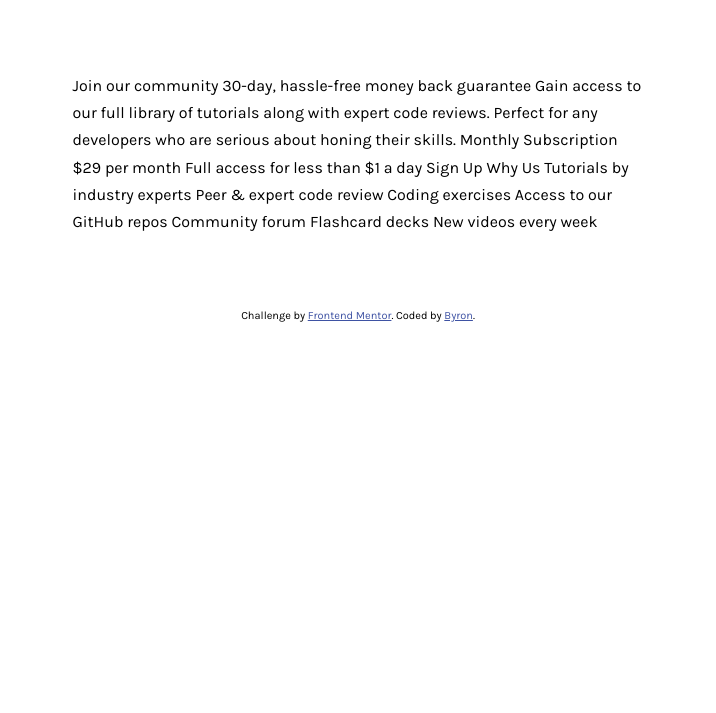
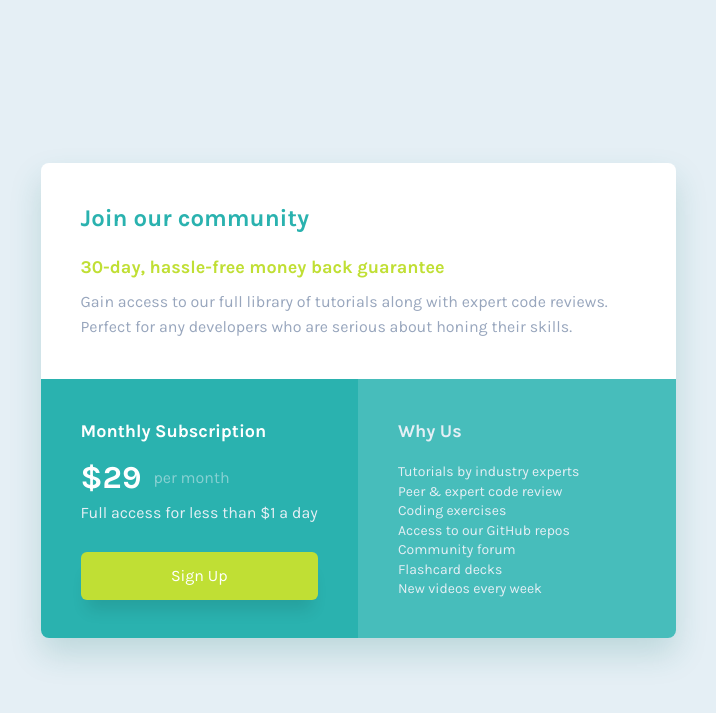
Before and after one commit to byronbyron/single-price-grid-component, a plain HTML site: page index.html in a window 1280 px wide. Shown: the whole page, without its empty margins (282-998 px from the left). Drawn offline with Linux system fonts and the light colour scheme.

Commit message:
Add styles for single price grid component

```diff
--- a/index.html
+++ b/index.html
@@ -11,32 +11,41 @@
 
   <link rel="stylesheet" href="styles.css">
 </head>
-<body>
+<body class="bg-light-gray">
   <main class="container">
-    Join our community
+    <div class="grid rounded shadow">
+      <div class="box bg-white text-grayish-blue">
+        <h1 class="h1 text-cyan mb-5">Join our community</h1>
 
-    30-day, hassle-free money back guarantee
+        <h2 class="h3 text-lime leading-tight">30-day, hassle-free money back guarantee</h2>
 
-    Gain access to our full library of tutorials along with expert code reviews.
-    Perfect for any developers who are serious about honing their skills.
+        <p class="text-xs md:text-base md:leading-normal leading-relaxed mb-2">Gain access to our full library of tutorials along with expert code reviews. Perfect for any developers who are serious about honing their skills.</p>
+      </div>
 
-    Monthly Subscription
+      <div class="box bg-cyan text-white">
+        <h2 class="h2">Monthly Subscription</h2>
 
-    &dollar;29 per month
+        <p class="flex items-center mb-1"><span class="font-bold text-xl leading-none mr-3">&dollar;29</span> <span class="text-light-gray opacity-50">per month</span></p>
 
-    Full access for less than &dollar;1 a day
+        <p class="text-light-gray mb-6">Full access for less than &dollar;1 a day</p>
 
-    Sign Up
+        <a href="#" class="btn">Sign Up</a>
+      </div>
 
-    Why Us
+      <div class="box bg-cyan-light text-light-gray">
+        <h2 class="h2">Why Us</h2>
 
-    Tutorials by industry experts
-    Peer &amp; expert code review
-    Coding exercises
-    Access to our GitHub repos
-    Community forum
-    Flashcard decks
-    New videos every week
+        <ul class="list text-xs leading-snug">
+          <li>Tutorials by industry experts</li>
+          <li>Peer &amp; expert code review</li>
+          <li>Coding exercises</li>
+          <li>Access to our GitHub repos</li>
+          <li>Community forum</li>
+          <li>Flashcard decks</li>
+          <li>New videos every week</li>
+        </ul>
+      </div>
+    </div>
   </main>
 
   <footer>
--- a/styles.css
+++ b/styles.css
@@ -3,7 +3,9 @@
 
 :root {
     --cyan: hsl(179, 62%, 43%);
-    --bright-yellow: hsl(71, 73%, 54%);
+    --cyan-light: hsl(179, 47%, 51%);
+    --lime: hsl(71, 73%, 54%);
+    --lime-dark: hsl(71, 73%, 48%);
     --light-gray: hsl(204, 43%, 93%);
     --grayish-blue: hsl(218, 22%, 67%);
     --white: hsl(0, 0%, 100%);
@@ -19,27 +21,163 @@ body {
     font-family: 'Karla', sans-serif;
     font-size: 1rem;
     font-weight: 400;
-    line-height: 1.7;
+    line-height: 1.6;
     min-height: 100vh;
     min-width: 375px;
+    display: flex;
+    align-items: center;
 }
 
-p {
-    margin: 0 0 1rem;
+h1, h2, p {
+    margin: 0;
+}
+
+.h1 {
+    font-size: 1.25rem;
+}
+
+.h2 {
+    font-size: 1.125rem;
+    margin-bottom: 1rem;
+}
+
+.h3 {
+    font-size: 1rem;
+    margin-bottom: 1rem;
 }
 
 .container {
-    max-width: 635px;
+    max-width: 375px;
     margin-left: auto;
     margin-right: auto;
     padding: 4.5rem 2rem;
 }
 
+.box {
+    padding: 1.5rem;
+}
+
+.font-bold { font-weight: 700; }
+
+.text-xl { font-size: 2rem; }
+.text-base { font-size: 1rem; }
+.text-xs { font-size: 0.875rem; }
+
+.leading-none { line-height: 1; }
+.leading-tight { line-height: 1.3; }
+.leading-snug { line-height: 1.4; }
+.leading-relaxed { line-height: 1.875; }
+
+.text-white { color: var(--white); }
+.text-cyan { color: var(--cyan); }
+.text-lime { color: var(--lime); }
+.text-light-gray { color: var(--light-gray); }
+.text-grayish-blue { color: var(--grayish-blue); }
+
+.bg-white { background-color: var(--white); }
+.bg-cyan { background-color: var(--cyan); }
+.bg-cyan-light { background-color: var(--cyan-light); }
+.bg-light-gray { background-color: var(--light-gray); }
+
+.mr-3 { margin-right: 0.75rem; }
+
+.mb-1 { margin-bottom: 0.375rem; }
+.mb-2 { margin-bottom: 0.5rem; }
+.mb-5 { margin-bottom: 1.25rem; }
+.mb-6 { margin-bottom: 1.625rem; }
+
+.flex { display: flex; }
+.items-center { align-items: center; }
+
+.opacity-50 { opacity: 0.5; }
+
+.list {
+    list-style: none;
+    padding-left: 0;
+    margin: 0;
+}
+
+.btn {
+    line-height: 1.5;
+    display: block;
+    padding: 0.75rem;
+    background-color: var(--lime);
+    color: var(--white);
+    text-decoration: none;
+    text-align: center;
+    border-radius: 0.375rem;
+    box-shadow: 0 1rem 1rem -0.375rem hsl(0deg 0% 0% / 10%);
+    transition: background-color 0.15s;
+}
+
+.btn:hover,
+.btn:focus {
+    background-color: var(--lime-dark);
+}
+
+.rounded {
+    border-radius: 0.3125rem;
+    overflow: hidden;
+}
+
+.shadow {
+    box-shadow: 0 1rem 2rem 0 hsl(179deg 62% 30% / 20%);
+}
+
 .attribution {
     font-size: 11px;
     text-align: center;
+    display: none;
 }
 
 .attribution a {
     color: hsl(228, 45%, 44%);
 }
+
+@media (min-width: 768px) {
+    .h1 {
+        font-size: 1.5rem;
+        margin-top: 0.25rem;
+        margin-bottom: 1.125rem;
+    }
+
+    .h3 {
+        font-size: 1.125rem;
+        margin-bottom: 0.625rem;
+    }
+
+    .container {
+        max-width: 699px;
+        padding: 4.5rem 2rem;
+    }
+
+    .grid {
+        display: grid;
+        grid-template-rows: 1fr 1fr;
+        grid-template-columns: 1fr 1fr;
+        height: 475px;
+    }
+
+    .box {
+        padding: 38px 40px;
+    }
+
+    .box:nth-child(1) {
+        grid-column: span 2;
+        align-self: flex-end;
+        padding: 2rem 2.5rem;
+        height: 216px;
+    }
+
+    .rounded {
+        border-radius: 0.5rem;
+    }
+
+    .md\:text-base {
+        font-size: 1rem;
+    }
+
+    .md\:leading-normal {
+        line-height: 1.6;
+    }
+}
```
